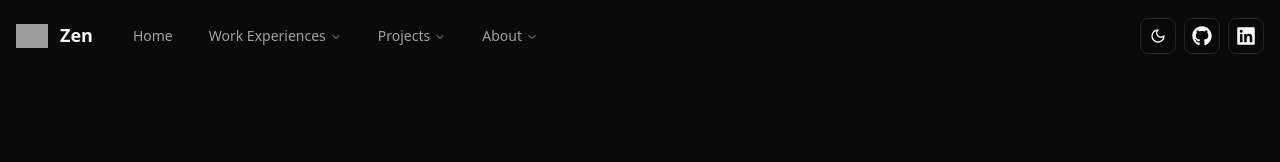
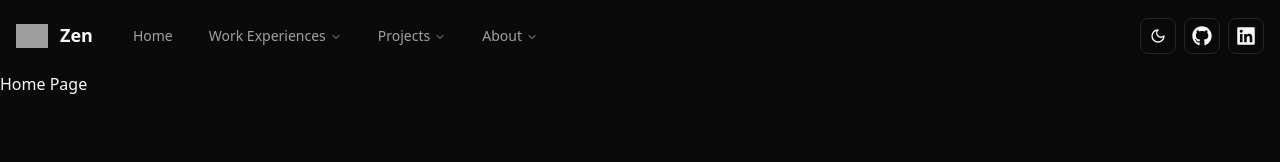
Before and after one commit to georgezzeng/zen, a React (Vite) app: page / in a window 1280 px wide. Shown: the top 162 px of the page. Built offline with nearby package versions, Linux system fonts and the light colour scheme; grey boxes are pictures that could not be loaded.

Commit message:
Add HomePage

```diff
--- a/src/App.tsx
+++ b/src/App.tsx
@@ -1,5 +1,6 @@
 import { ThemeProvider } from '@/components/theme-provider.tsx'
 import NavBar from '@/components/NavBar.tsx'
+import HomePage from "@/pages/HomePage.tsx";
 
 function App() {
 
@@ -7,6 +8,7 @@
     <>
       <ThemeProvider defaultTheme="dark" storageKey="vite-ui-theme">
         <NavBar/>
+          <HomePage></HomePage>
       </ThemeProvider>
 
     </>
--- /dev/null
+++ b/src/pages/HomePage.tsx
@@ -0,0 +1,12 @@
+
+
+
+
+export default function HomePage() {
+
+    return (
+        <div>
+            <h1>Home Page</h1>
+        </div>
+    )
+}
```
